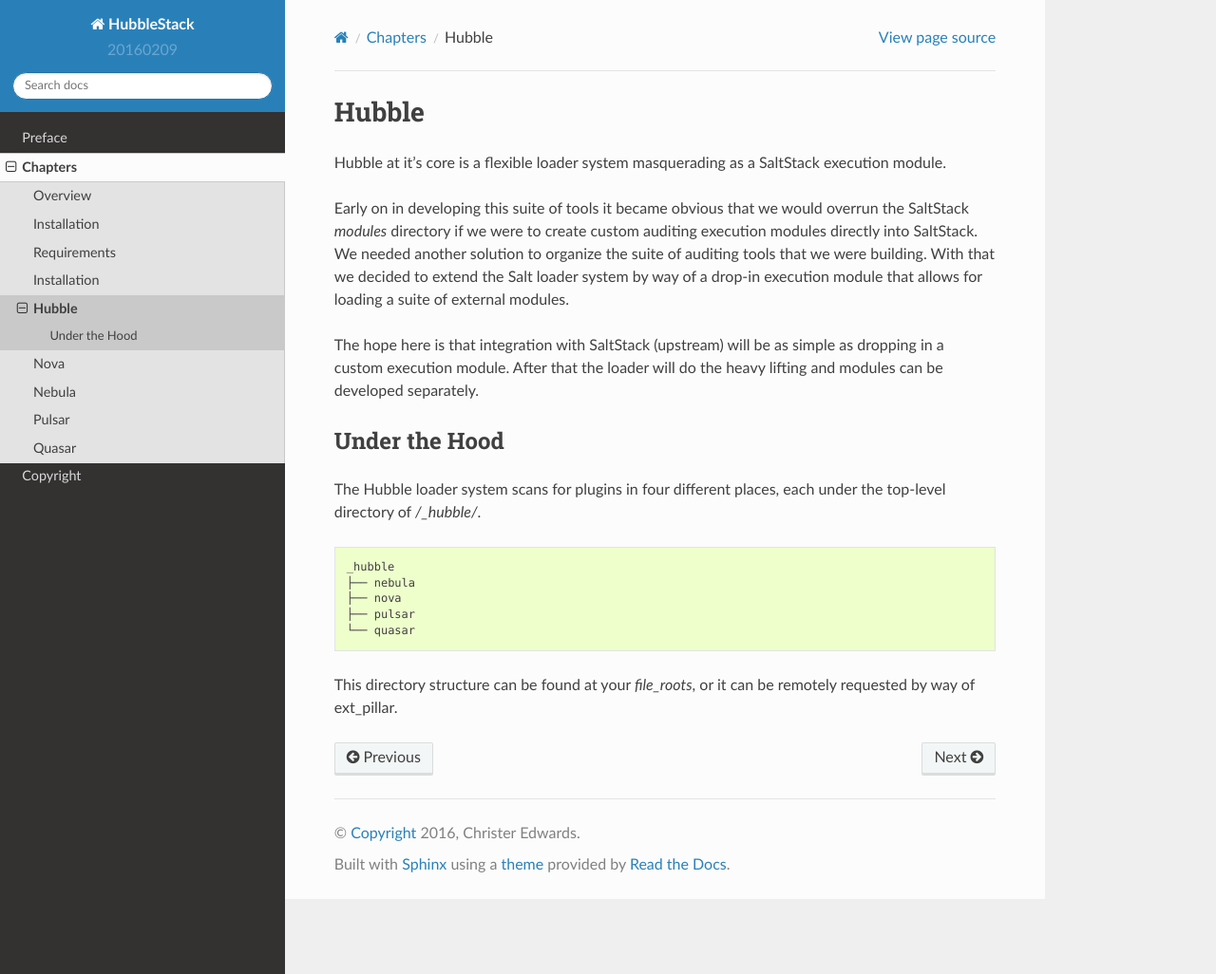
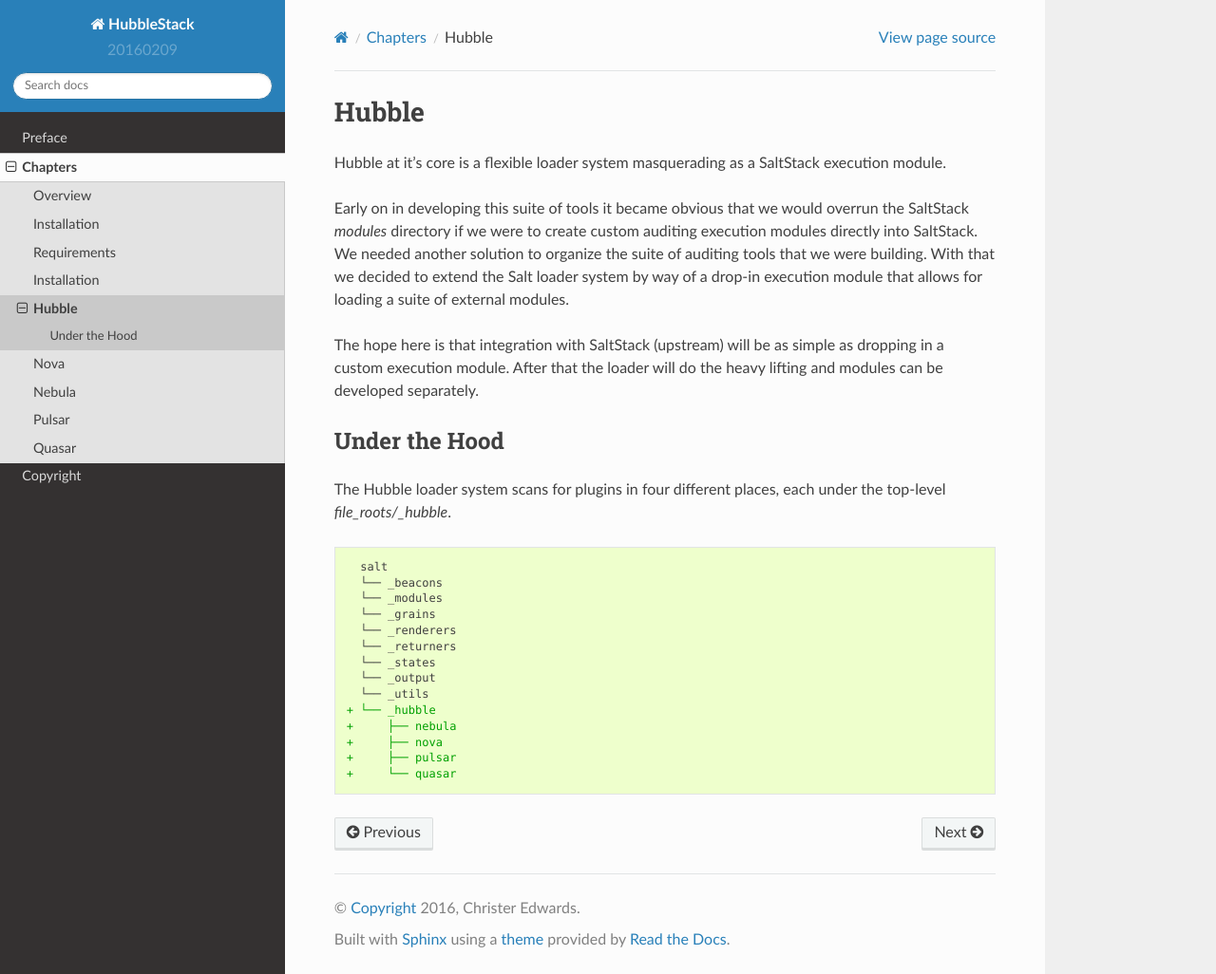
Before and after one commit to hubblestack/hubble-salt, a Sphinx documentation site: the page built from docs/chapters/hubble.rst, in a window 1280 px wide and 1026 px high. Shown: the whole window at 95% size. Built offline with Sphinx 7.4.7 and the Read the Docs theme 2.0.0, drawn with Linux system fonts in a browser that asks for light colours.

Commit message:
directory structure defined

```diff
--- a/docs/chapters/hubble.rst
+++ b/docs/chapters/hubble.rst
@@ -19,15 +19,21 @@
 --------------
 
 The Hubble loader system scans for plugins in four different places, each under
-the top-level directory of `/_hubble/`.
+the top-level `file_roots/_hubble`.
 
-.. code-block:: shell
+.. code-block:: diff
 
-    _hubble
-    ├── nebula
-    ├── nova
-    ├── pulsar
-    └── quasar
-
-This directory structure can be found at your `file_roots`, or it can be
-remotely requested by way of ext_pillar.
+     salt
+     └── _beacons
+     └── _modules
+     └── _grains
+     └── _renderers
+     └── _returners
+     └── _states
+     └── _output
+     └── _utils
+   + └── _hubble
+   +     ├── nebula
+   +     ├── nova
+   +     ├── pulsar
+   +     └── quasar
```
